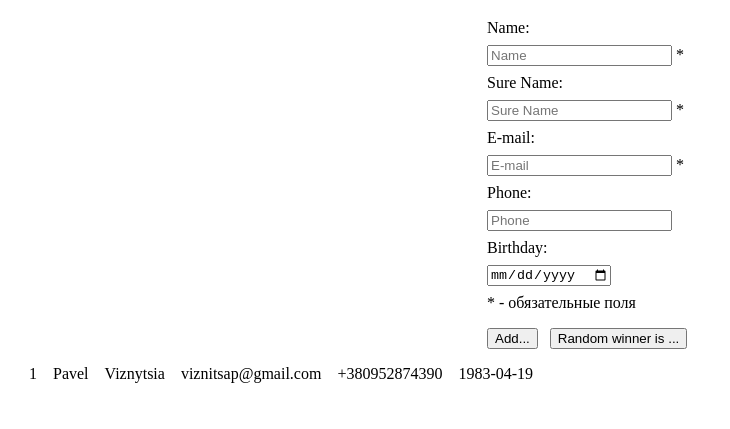
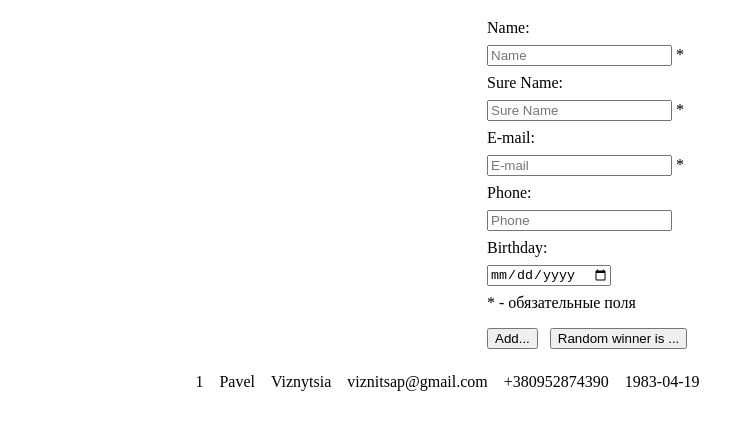
Before and after one commit to PatyaiKasha/test-JS-Lottery, a plain HTML site: page index.html in a window 1280 px wide. Both pictures are taken after a click on the button "Add...". Shown: the part 61-490 px from the top of the page, without its empty margins (3-733 px from the left). Drawn offline with Linux system fonts and the light colour scheme.

Commit message:
ul added

```diff
--- a/index.html
+++ b/index.html
@@ -30,6 +30,7 @@
                     <button class="btn btn-win">Random winner is ...<span class="winner"></span></button>
                 </div>
             </div>
+            <ul id="list"></ul>
         </div>
     </div>
     <script src="js/main.js "></script>
--- a/js/main.js
+++ b/js/main.js
@@ -46,8 +46,9 @@ function addParticipant(name, sureName, mail, phone, bday, listCount) {
     partBday.className = 'partBday';
     partBday.innerText = bday.value;
 
+
+
     let partList = document.createElement('li');
-
     partList.className = 'partList';
 
     partList.appendChild(liNum);
@@ -56,7 +57,7 @@ function addParticipant(name, sureName, mail, phone, bday, listCount) {
     partList.appendChild(partMail);
     partList.appendChild(partPhone);
     partList.appendChild(partBday);
-    document.body.appendChild(partList);
+    list.appendChild(partList);
 }
 
 //Очищаем форму добавления участников
```
